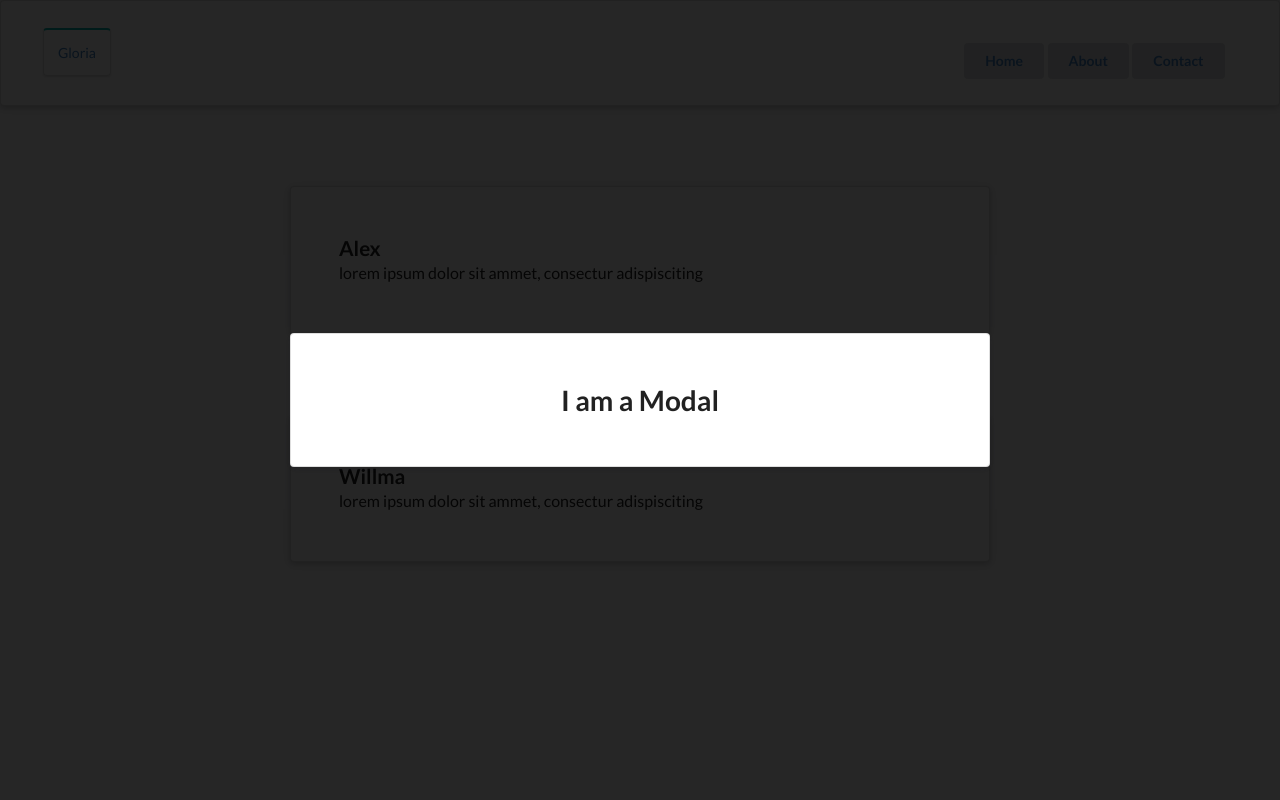
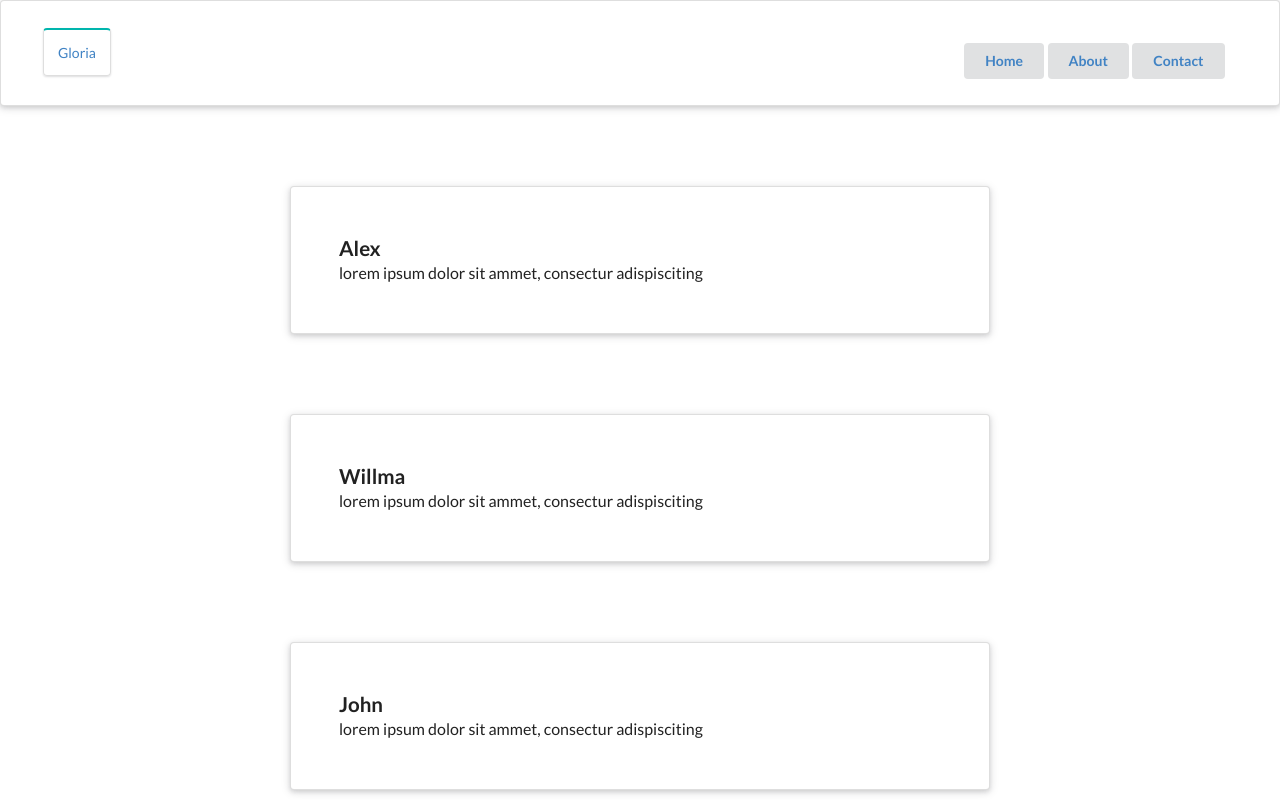
Before and after one commit to levi-sr93/react_router_01, a React (Create React App) app: page /contact in a window 1280 px wide. Built offline with nearby package versions, Linux system fonts and the light colour scheme.

Commit message:
Connecting and Mapping State to Props

```diff
--- a/src/components/Contact.js
+++ b/src/components/Contact.js
@@ -1,27 +1,37 @@
 import React from 'react'
 import { Link } from 'react-router-dom'
-import Modal from './Modal'
+// import Modal from './Modal'
 import { connect } from 'react-redux'
 
-const Contact = () => {
+const Contact = ({ cards }) => {
+    // console.log(props.cards);
     return (
         <div>
-            <Modal />
-            <div>
-                <div className="ui raised very padded text container segment"
-                style={{ marginTop: '80px' }}>
-                <Link to="/alex" className='ui header'>Alex</Link>
-                <p>lorem ipsum dolor sit ammet, consectur adispisciting</p>
-            </div>
-            <div className="ui raised very padded text container segment"
-                style={{ marginTop: '80px' }}>
-                <Link to="/willma" className='ui header'>Willma </Link>
-                <p>lorem ipsum dolor sit ammet, consectur adispisciting</p>
-            </div>
-            </div>
+            {/* <Modal /> */}
+            {
+                cards.map(card => {
+                    return (
+                        <div className="ui raised very padded text container segment"
+                            style={{ marginTop: '80px' }}
+                            key={card.id}
+                        >
+                            <Link to={`/${card.title}`} className='ui header'>{card.title}</Link>
+                            <p>{card.body}</p>
+                        </div>
+                    )
+                })
+            }
+            {/* <div>
+            </div> */}
         </div>
 
     )
 }
 
-export default connect()(Contact);
+const mapStateToProps = state => {
+    return {
+        cards: state.cards
+    }
+}
+
+export default connect(mapStateToProps)(Contact); //conecting contact to redux store with high order component
--- a/src/reducers/rootReducer.js
+++ b/src/reducers/rootReducer.js
@@ -6,7 +6,6 @@ const initialState = {
 
   ]
 }
-
 const rootReducer = (state= initialState, action) => {
   return state;
 }
```
Also changed, not shown: src/App.js (indentation only).
